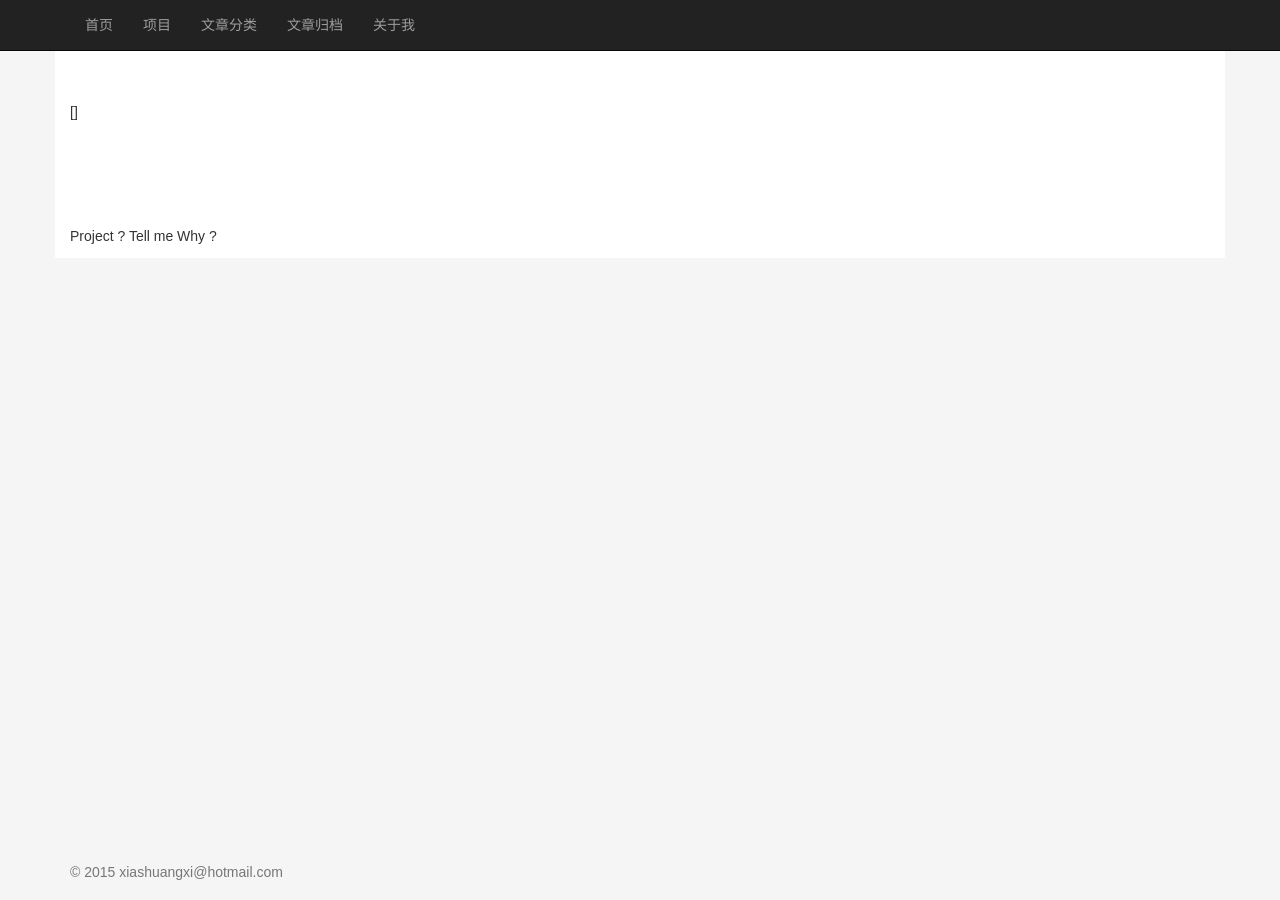
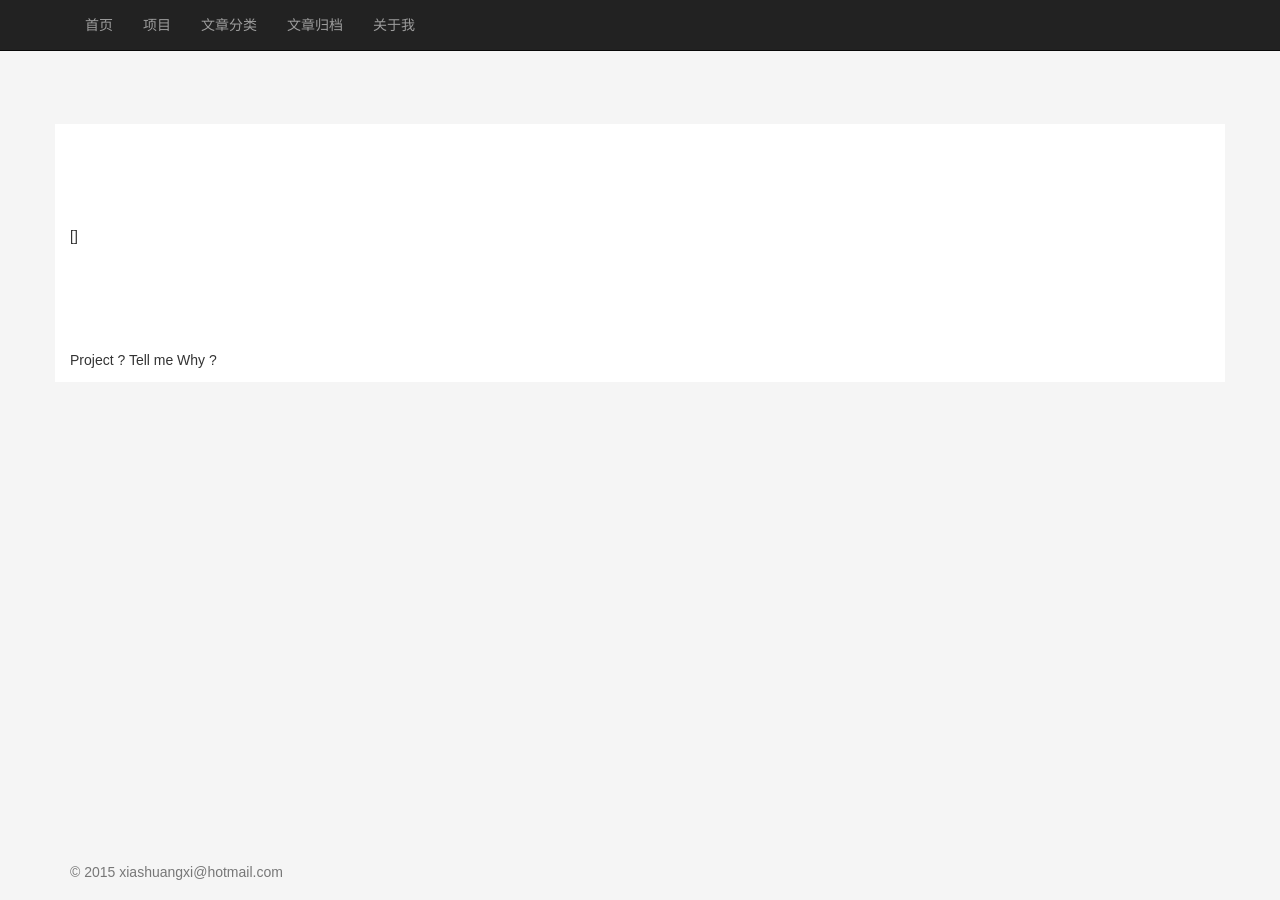
Before and after one commit to jinchangle/xiashuangxi.github.io, a Jekyll site: the page built from project/index.html, in a window 1280 px wide. Built offline with Jekyll 4.4.1, drawn with Linux system fonts in a browser that asks for light colours; nearby versions of some CDN libraries; comment, search, counter and statistics services are not loaded.

Commit message:
Changes to be committed: 	modified:   _layouts/project/default.html

```diff
--- a/_layouts/project/default.html
+++ b/_layouts/project/default.html
@@ -4,7 +4,10 @@
 <body>
 {% include nav_menu.html %}
 <!-- Begin page content -->
-
+<div class="container" style='padding-top:100px;'>
+        <a class ="label label-primary"></a>
+</div>
+<br>
 <div class="container docls" style="padding-top:100px;">
     [{{ paginator.posts }}]
     <p style="padding-top:100px;">Project ? Tell me Why ?</p>
```
